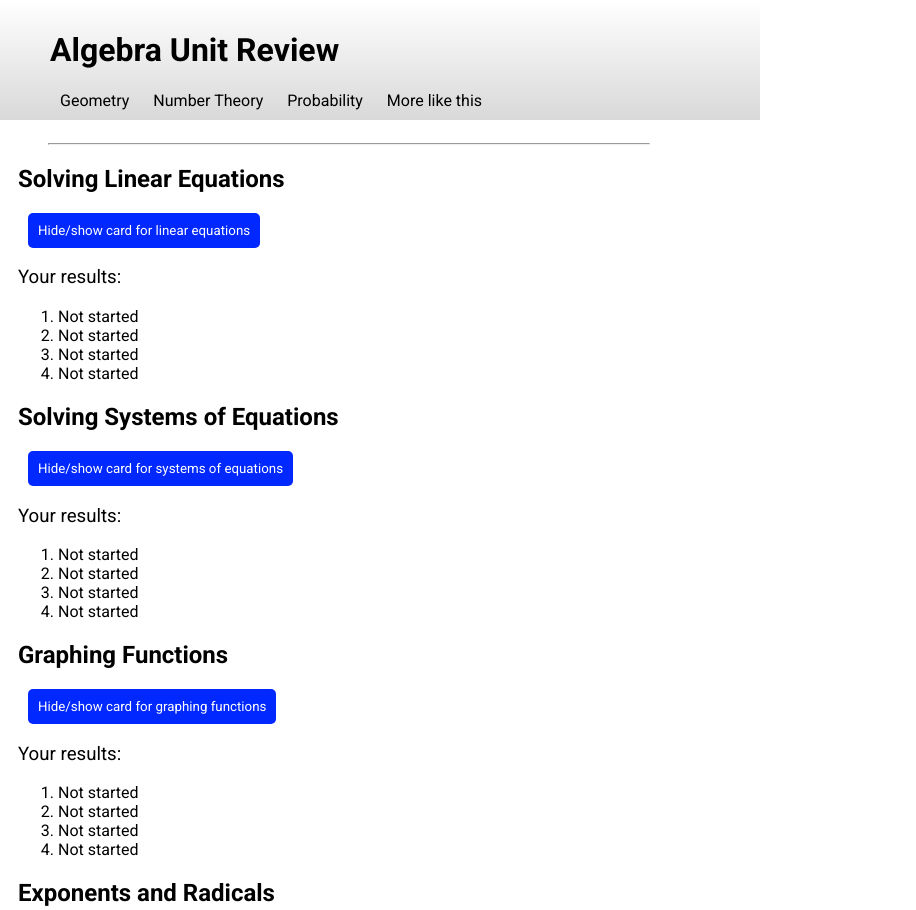
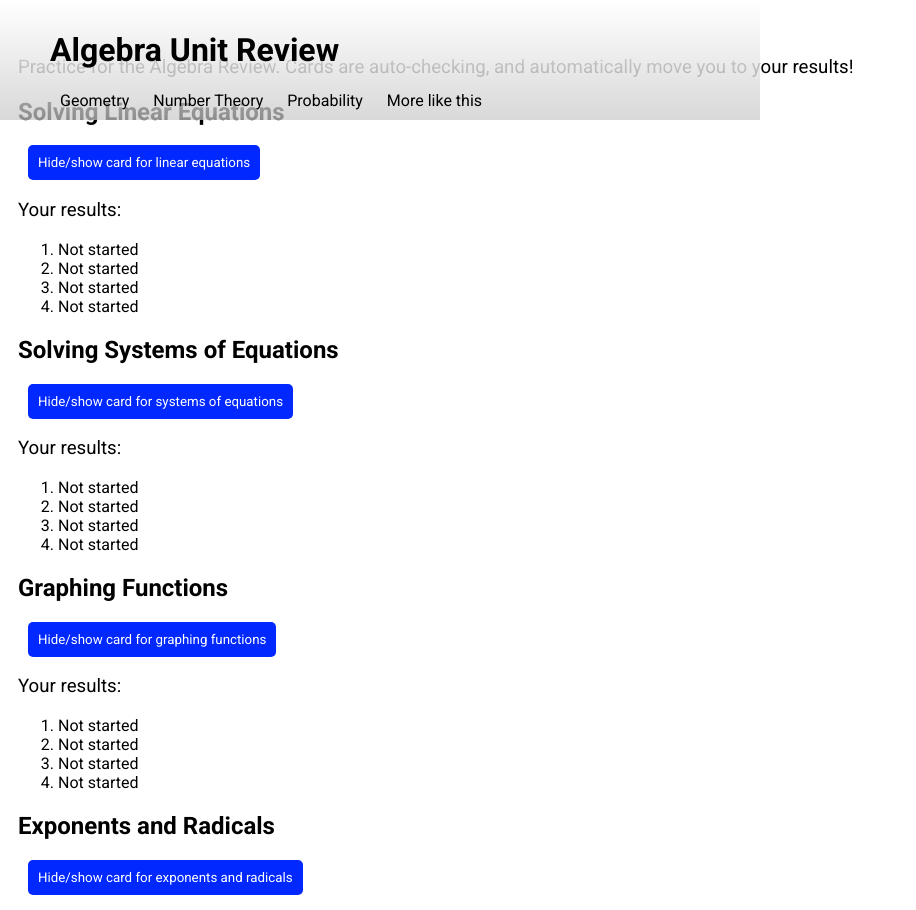
Before and after one commit to my-trivial-error/math-game, a plain HTML site: page index.html in a window 1280 px wide. Shown: the top 910 px of the page, without its empty margins (0-916 px from the left). Drawn offline with nearby package versions, Linux system fonts and the light colour scheme.

Commit message:
added some stuff

```diff
--- a/index.html
+++ b/index.html
@@ -18,7 +18,8 @@
         <a href="#" class="info">Probability</a>
         <a href="#" class="info">More like this</a>
     </div>
-    <hr>
+    <br class="hr">
+    <p>Practice for the Algebra Review. Cards are auto-checking, and automatically move you to your results!</p>
     <h2 id="firstResult">Solving Linear Equations</h2>
     <button id="generate-linear-card">Hide/show card for linear equations</button>
     <p>Your results:</p>
--- a/style.css
+++ b/style.css
@@ -21,7 +21,7 @@ input {
     width: 200px;
     padding: 10px;
 }
-hr {
+.hr {
     margin: 10px;
     margin-left: 30px;
     margin-top: 125px;
```
